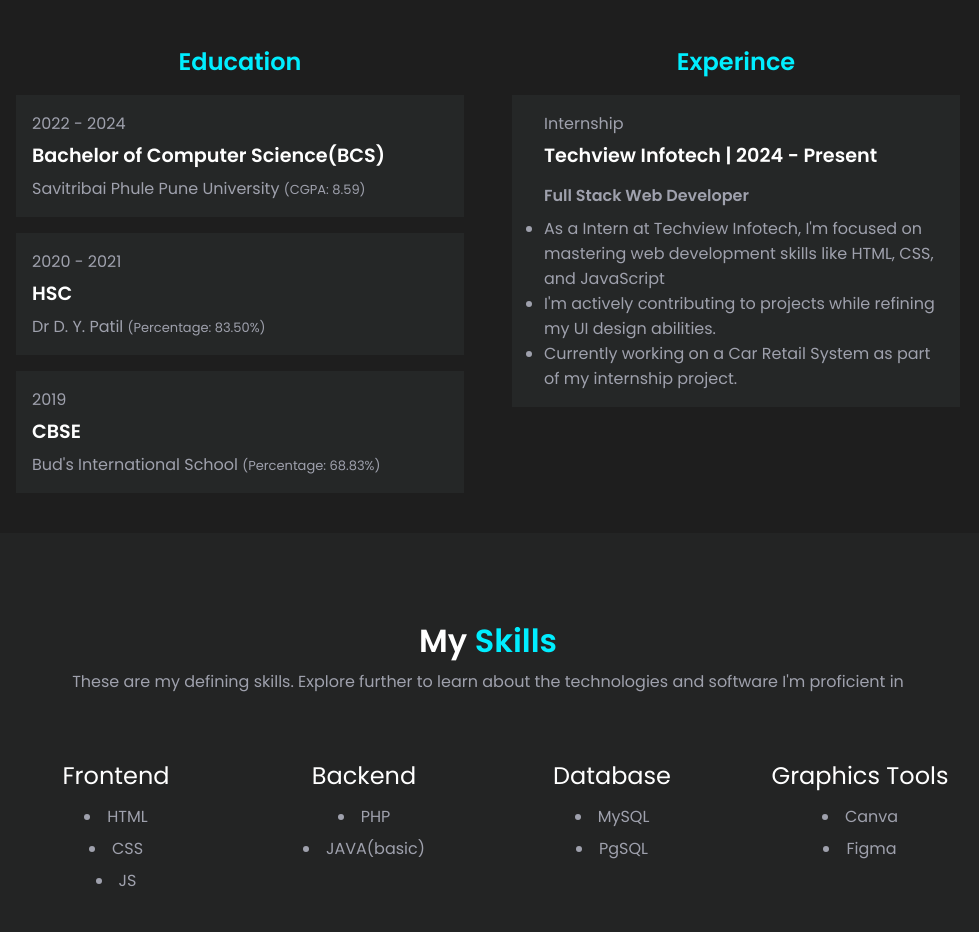
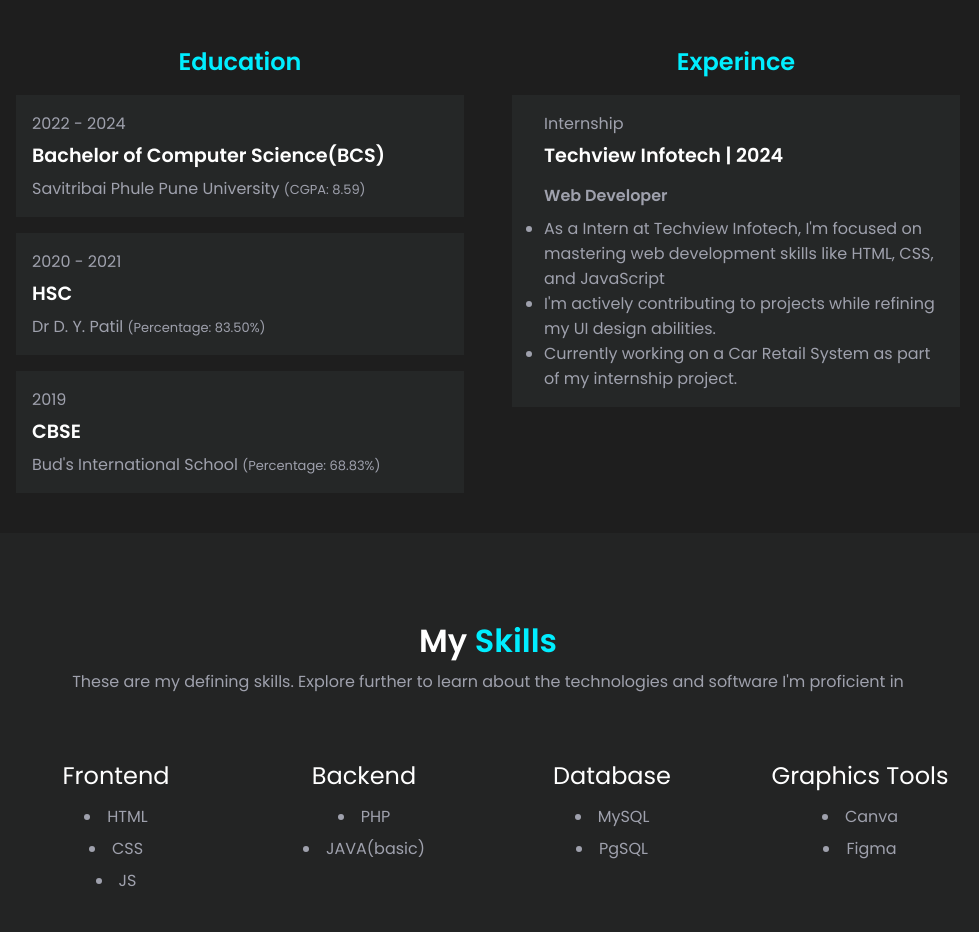
Before and after one commit to Saiee-phadatare/portfolio, a plain HTML site: page index.html in a window 1280 px wide. Shown: the part 1660-2592 px from the top of the page, without its empty margins (152-1131 px from the left). Drawn offline with Linux system fonts and the light colour scheme.

Commit message:
Update index.html

```diff
--- a/index.html
+++ b/index.html
@@ -144,8 +144,8 @@
                 </div>
                 <div class="box">
                     <p>Internship</p>
-                    <h1>Techview Infotech | 2024 - Present</h1>
-                    <h4>Full Stack Web Developer</h4>
+                    <h1>Techview Infotech | 2024</h1>
+                    <h4>Web Developer</h4>
                     <p><ul>
                         <li>As a Intern at Techview Infotech, I'm focused on mastering web development skills like HTML, CSS, and JavaScript</li>
                         <li>I'm actively contributing to projects while refining my UI design abilities.</li>
```
